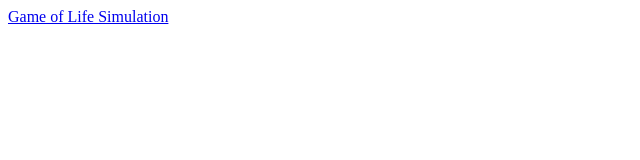
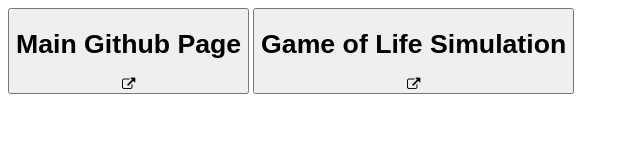
Before and after one commit to Ahtheboy/Ahtheboy.github.io, a plain HTML site: page index.html in a window 1280 px wide. Shown: the whole page, without its empty margins (0-640 px from the left). Drawn offline with Linux system fonts and the light colour scheme.

Commit message:
This changes the formatting on the links in index.html and adds a simple message to README.md.

```diff
--- a/index.html
+++ b/index.html
@@ -1 +1,8 @@
-<a href="life.html" target="life">Game of Life Simulation</a>
+<head>
+<link rel="stylesheet" href="https://stackpath.bootstrapcdn.com/font-awesome/4.7.0/css/font-awesome.min.css"></link>
+</head>
+
+<body>
+<a href="https://github.com/Ahtheboy/Ahtheboy.github.io" target="life"><button type="button"><h1>Main Github Page</h1><i class="fa fa-external-link"></i></button></a>
+<a href="life.html" target="life"><button type="button" class="btn"><h1>Game of Life Simulation</h1><i class="fa fa-external-link"></i></button></a>
+</body>
```
Also changed, not shown: 1 other file.
